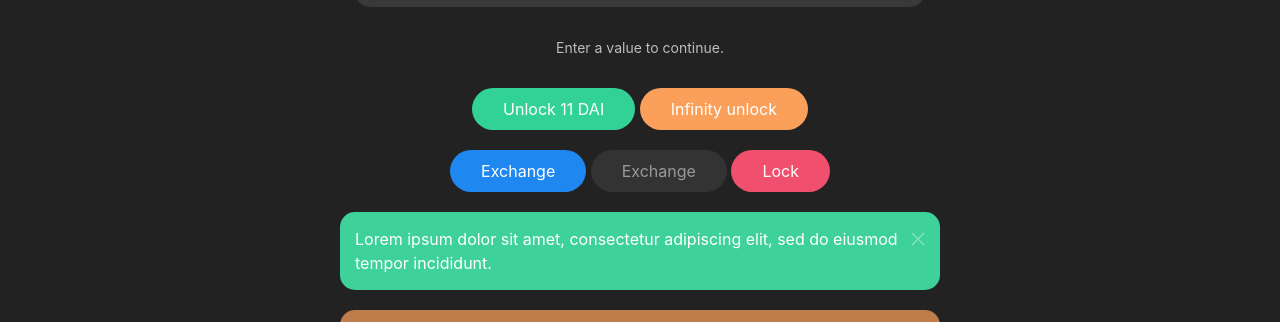
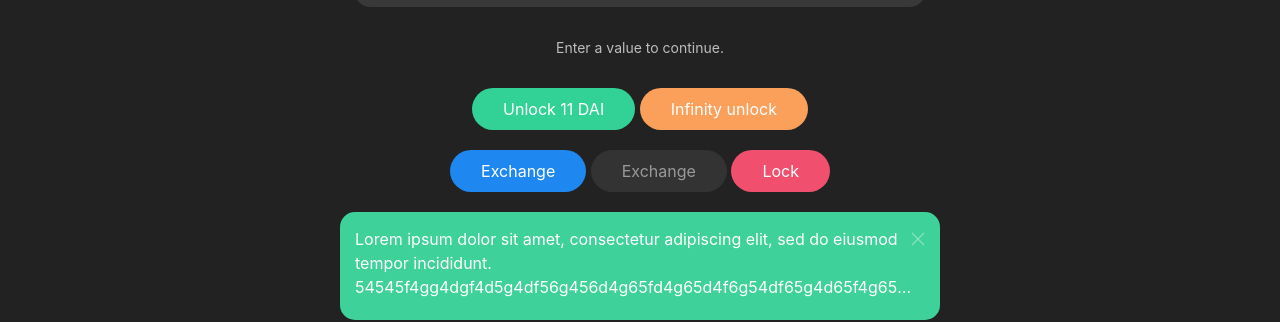
Before and after one commit to Ruala/0xswapExchanger_simple, a website: page index.html in a window 1280 px wide. Shown: the part 407-729 px from the top of the page. Drawn offline with nearby package versions, Linux system fonts and the light colour scheme.

Commit message:
Truncate link example

```diff
--- a/index.html
+++ b/index.html
@@ -146,7 +146,10 @@
 
                     <div class="uk-alert-success" uk-alert>
                         <a class="uk-alert-close" uk-close></a>
-                        <p>Lorem ipsum dolor sit amet, consectetur adipiscing elit, sed do eiusmod tempor incididunt.</p>
+                        <p>
+                            Lorem ipsum dolor sit amet, consectetur adipiscing elit, sed do eiusmod tempor incididunt.
+                            <a href="#" class="uk-display-inline-block uk-text-truncate">54545f4gg4dgf4d5g4df56g456d4g65fd4g65d4f6g54df65g4d65f4g65df4g6fd54g65df4g6f5d4g65d4g6f5d46g54d6g4fd65g4d654fg6f5d4g6f5d4g65d4g65df4g65d4g6f54d65g4d6g4</a>
+                        </p>
                     </div>
 
                     <div class="uk-alert-warning" uk-alert>
```
